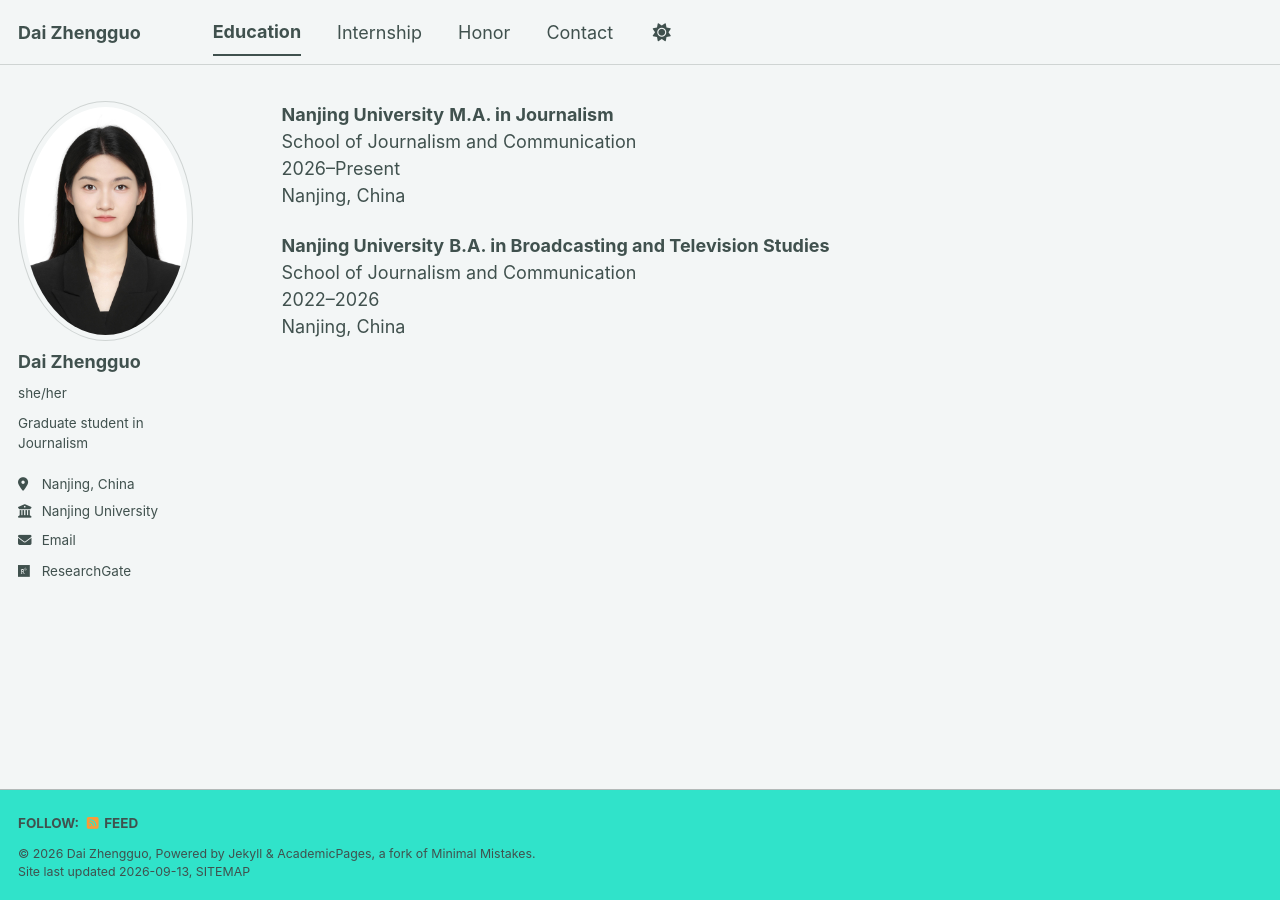
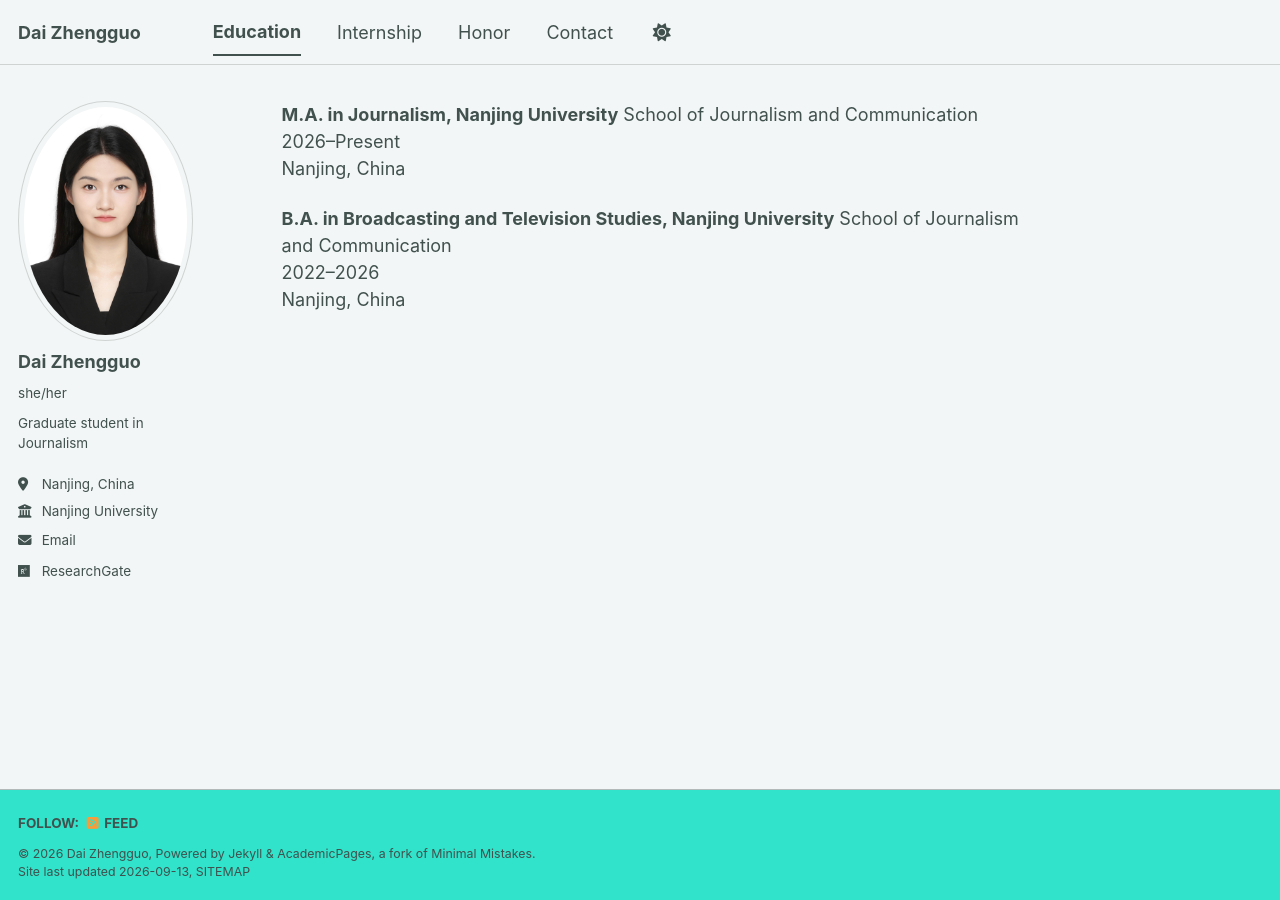
Before and after one commit to ffszsxy/ffszsxy.github.io, a Jekyll site: the page built from _pages/education.md, in a window 1280 px wide. Built offline with Jekyll 4.4.1, drawn with Linux system fonts in a browser that asks for light colours; a style sheet for code colours, icons or effects is not loaded.

```diff
--- a/_pages/education.md
+++ b/_pages/education.md
@@ -4,14 +4,12 @@ permalink: /education/
 author_profile: true
 ---
 
-**Nanjing University**
-**M.A. in Journalism**
+**M.A. in Journalism, Nanjing University**
 School of Journalism and Communication
 2026–Present
 Nanjing, China
 
-**Nanjing University**
-**B.A. in Broadcasting and Television Studies**
+**B.A. in Broadcasting and Television Studies, Nanjing University**
 School of Journalism and Communication
 2022–2026
 Nanjing, China
```
